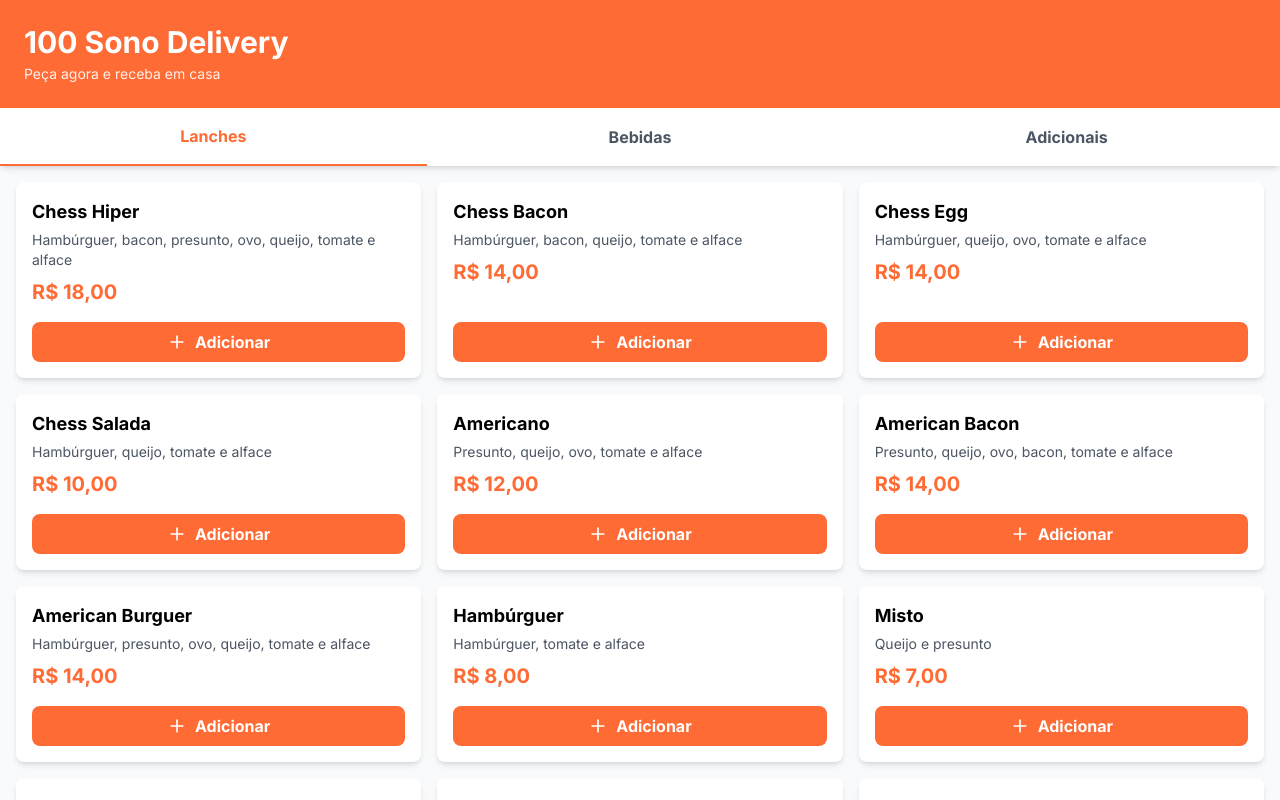
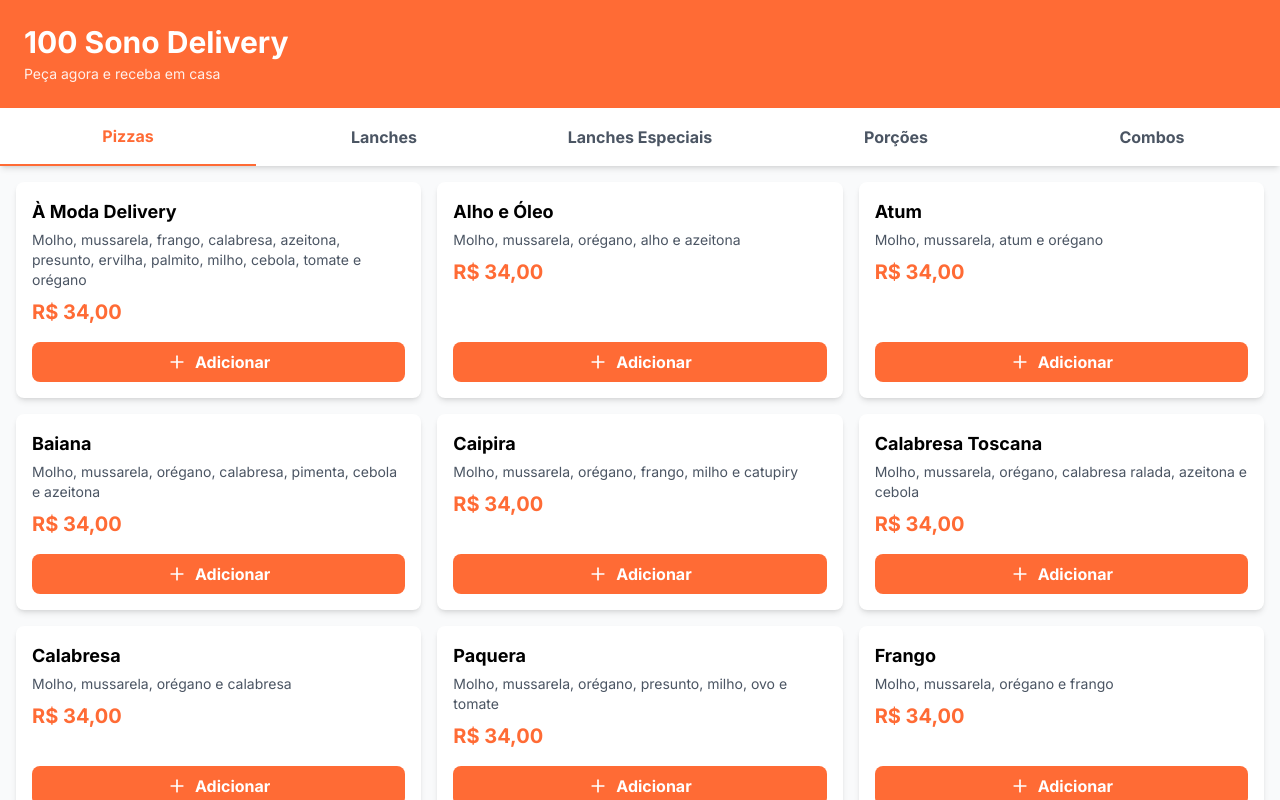
Before and after one commit to marclwo996-dotcom/100-sono-delivery, a Next.js app: page / in a window 1280 px wide. Shown: the top 800 px of the page. Built offline with nearby package versions, Linux system fonts and the light colour scheme; no server answers; the database is empty.

Commit message:
Corrige categorias do cardápio

```diff
--- a/components/cliente/Cardapio.tsx
+++ b/components/cliente/Cardapio.tsx
@@ -5,13 +5,15 @@ import { produtos } from '@/lib/data'
 import ItemCardapio from './ItemCardapio'
 
 const categorias = [
+  { id: 'pizzas', nome: 'Pizzas' },
   { id: 'lanches', nome: 'Lanches' },
-  { id: 'bebidas', nome: 'Bebidas' },
-  { id: 'adicionais', nome: 'Adicionais' }
+  { id: 'lanches-especiais', nome: 'Lanches Especiais' },
+  { id: 'porcoes', nome: 'Porções' },
+  { id: 'combos', nome: 'Combos' }
 ]
 
 export default function Cardapio() {
-  const [categoriaAtiva, setCategoriaAtiva] = useState('lanches')
+  const [categoriaAtiva, setCategoriaAtiva] = useState('pizzas')
 
   const produtosFiltrados = produtos.filter(p => p.categoria === categoriaAtiva)
 
```
